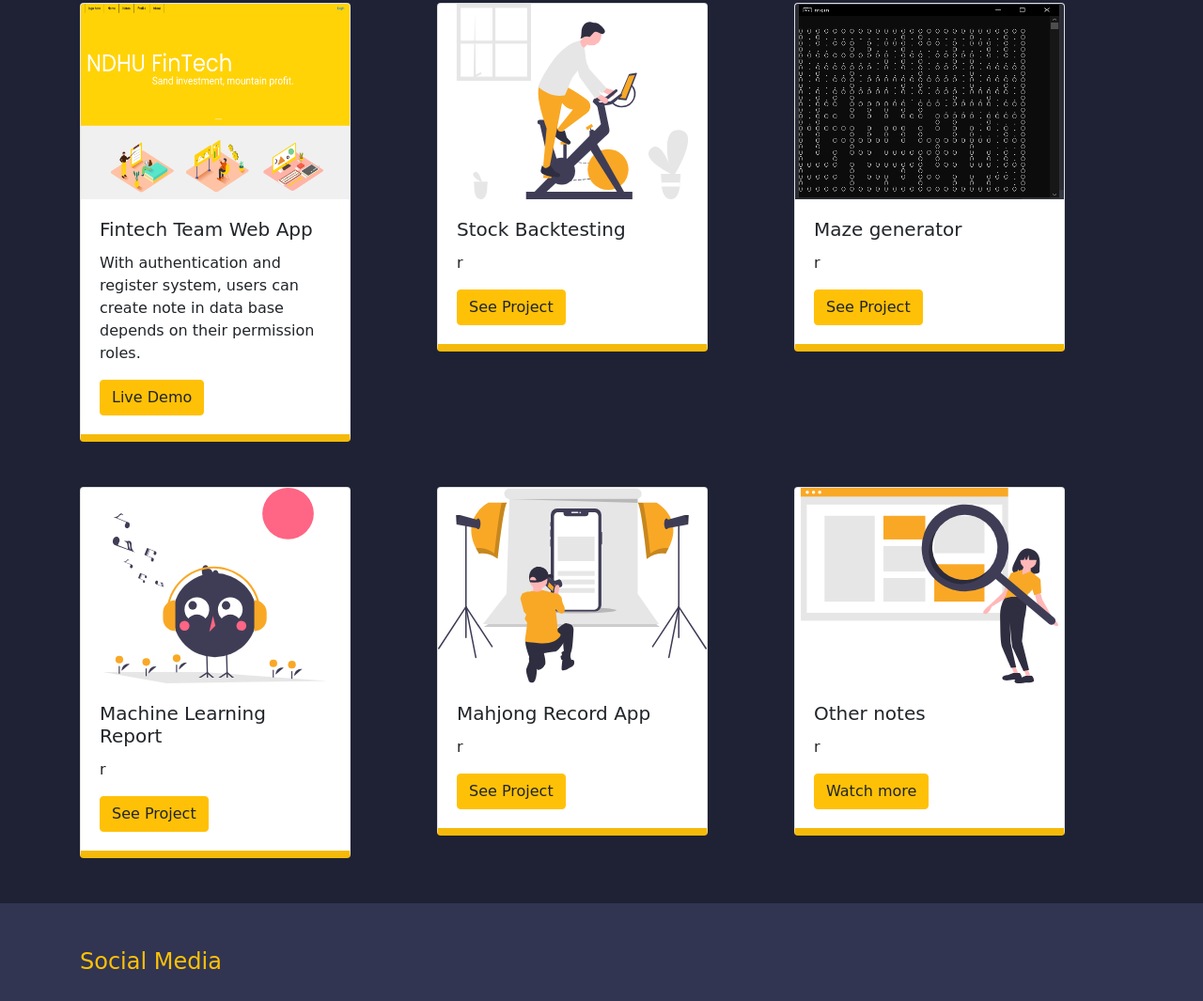
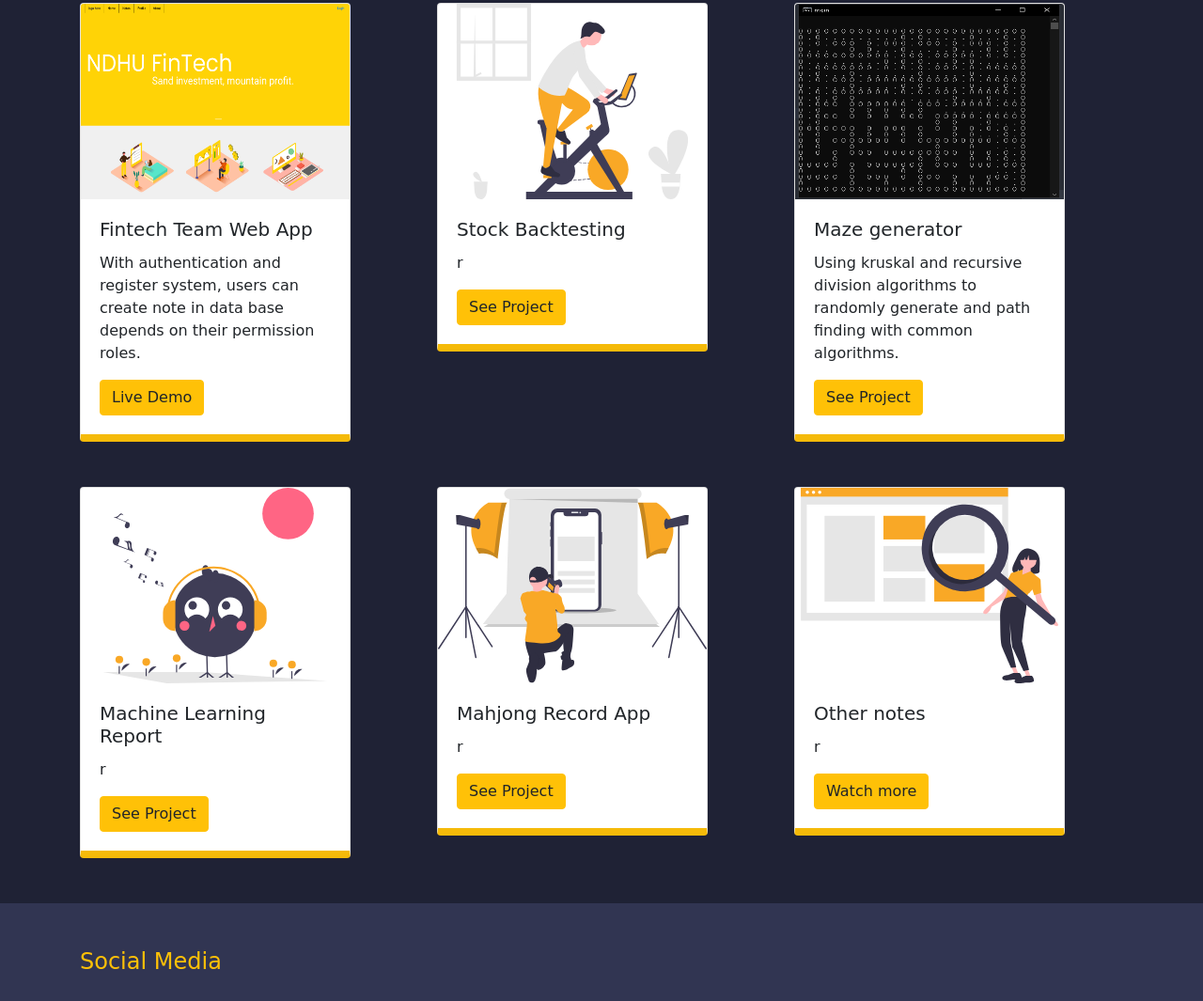
Before and after one commit to a23956491z/a23956491z.github.io, a plain HTML site: page index.html in a window 1280 px wide. Shown: the part 1083-2148 px from the top of the page at 94% size. Drawn offline with nearby package versions, Linux system fonts and the light colour scheme; a web font is replaced by a local one.

Commit message:
更新index的maze project介紹訊息

```diff
--- a/index.html
+++ b/index.html
@@ -161,7 +161,8 @@
             <div class="card-body">
               <h5 class="card-title">Maze generator</h5>
               <p class="card-text">
-                r
+                Using kruskal and recursive division algorithms to randomly generate
+                and path finding with common algorithms.
               </p>
               <a href="projects/maze/index.html" class="btn btn-warning">See Project</a>
             </div>
```
